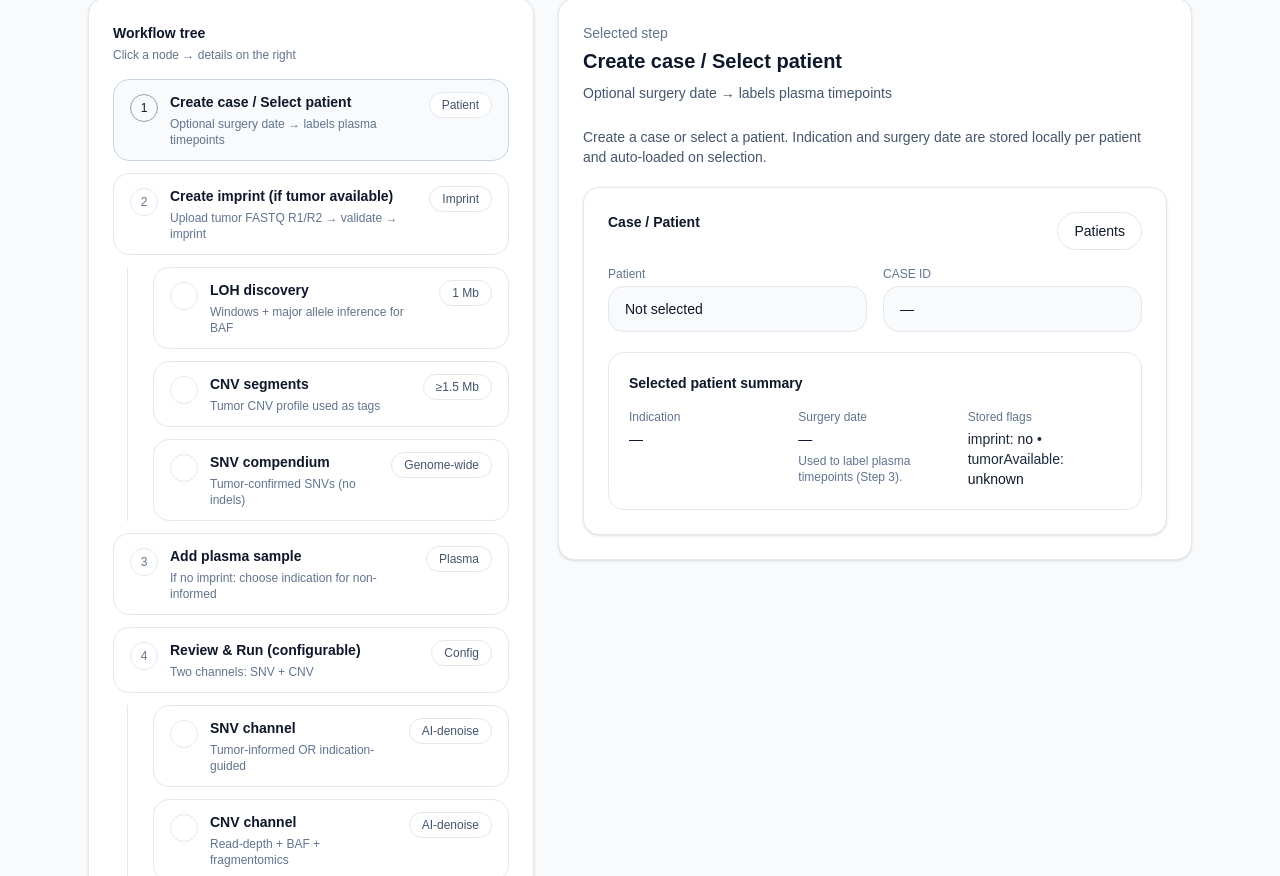
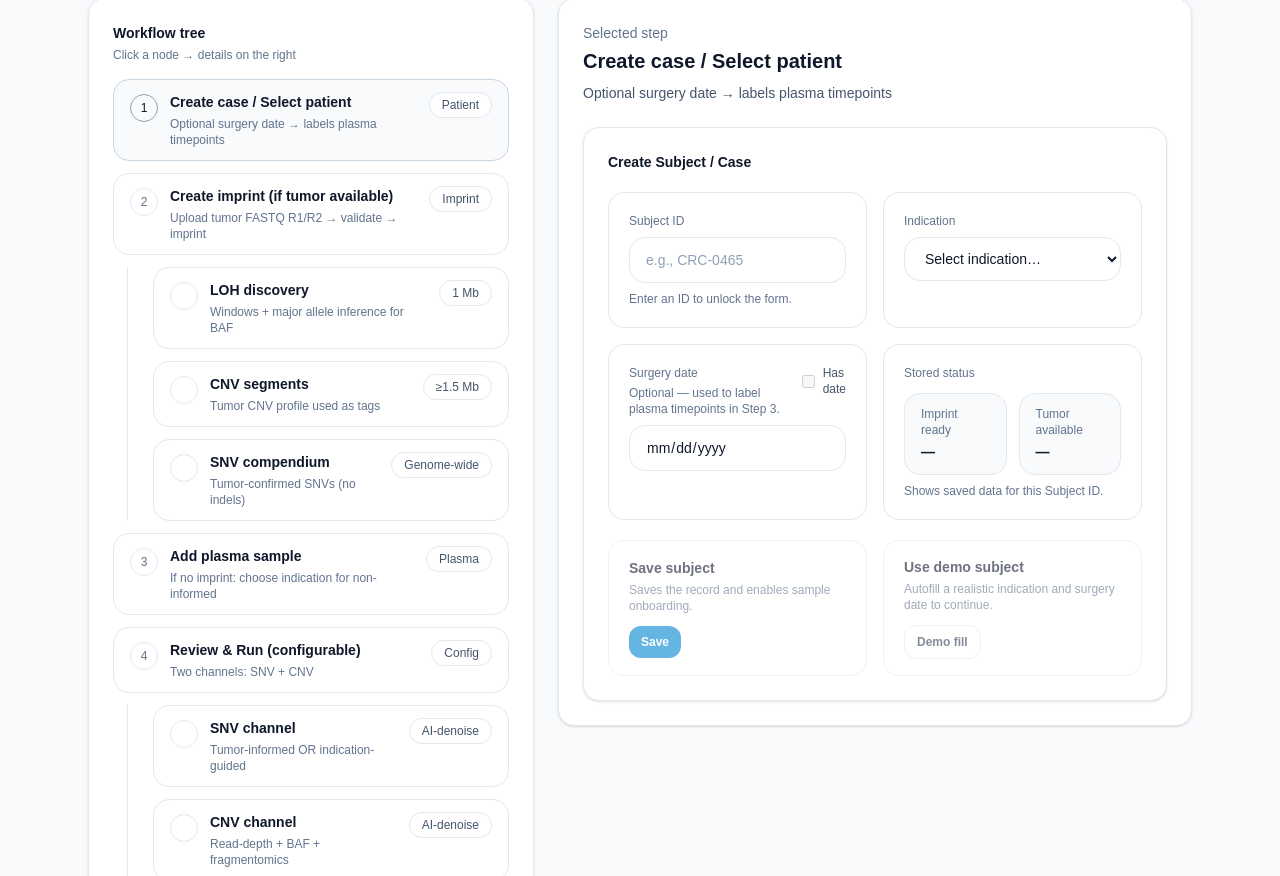
Before and after one commit to kraevgood/bioinf, a Next.js app: page /analysis in a window 1280 px wide. Shown: the part 336-1212 px from the top of the page. Built offline with nearby package versions, Linux system fonts and the light colour scheme.

Commit message:
feat(step1): change MRD step 1

```diff
--- a/src/workflows/mrd/steps/step1.tsx
+++ b/src/workflows/mrd/steps/step1.tsx
@@ -3,187 +3,284 @@
 import React from "react";
 import { Card } from "@/components/ui/Card";
 import { useWorkflow } from "@/components/workflow/WorkflowContext";
-import { PatientsModal } from "@/components/patients/PatientsModal";
 import { PatientsStore, type StoredPatient } from "@/store/patientsStore";
 
+const INDICATION_OPTIONS = [
+  { value: "", label: "Select indication…" },
+  { value: "Colorectal cancer", label: "Colorectal cancer" },
+  { value: "Breast cancer", label: "Breast cancer" },
+  { value: "Lung cancer (NSCLC)", label: "Lung cancer (NSCLC)" },
+  { value: "Ovarian cancer", label: "Ovarian cancer" },
+];
+
 export function Step1() {
-  const {
-    state,
-    setSelectedPatient,
-    setCaseId,
-    setIndication,
-    toggleSurgeryDate,
-    setSurgeryDate,
-  } = useWorkflow();
+  const { state, setSelectedPatient, setCaseId, setIndication, toggleSurgeryDate, setSurgeryDate } =
+    useWorkflow();
 
-  const [patientsOpen, setPatientsOpen] = React.useState(false);
+  // PatientsStore doesn't rerender UI automatically.
   const [storeVersion, setStoreVersion] = React.useState(0);
 
-  const patientId = state.selectedPatient?.id ?? null;
+  // Unlock form only after Case ID has been applied (blur/enter)
+  const [caseApplied, setCaseApplied] = React.useState(() => {
+    const hasCase = !!(state.caseId || "").trim();
+    const hasAnyMeta = !!(state.indication || "").trim() || !!state.surgeryDate || !!state.selectedPatient;
+    return hasCase && hasAnyMeta;
+  });
 
   function findStoredById(id: string): StoredPatient | undefined {
     const key = id.trim().toLowerCase();
+    if (!key) return undefined;
     return PatientsStore.list().find((x) => x.id.trim().toLowerCase() === key);
   }
 
-  // Set surgery-date flag deterministically (no toggle-flip)
   function ensureHasSurgeryDate(desired: boolean) {
     toggleSurgeryDate(desired);
   }
 
-  function onSelectPatient(p: { id: string; label: string }) {
-    setSelectedPatient(p);
-
-    // By default, caseId = selected CASE ID (can be editable later if needed)
-    if (!state.caseId) setCaseId(p.id);
-
-    // Load Step 1 metadata from storage into workflow state (needed for Step 3)
-    const stored = findStoredById(p.id);
-
-    if (stored?.indication !== undefined) {
-      setIndication(stored.indication || "");
+  // If user edits Case ID, lock again until apply happens
+  function onCaseIdChange(v: string) {
+    setCaseId(v);
+    setCaseApplied(false);
   }
 
-    if (stored?.hasSurgeryDate !== undefined) {
+  /**
+   * Auto apply on blur/enter:
+   * - If exists: load stored values
+   * - If not exists: create draft (empty) and unlock
+   */
+  function applyCaseId(raw?: string) {
+    const id = (raw ?? state.caseId ?? "").trim();
+    if (!id) return;
+
+    const stored = findStoredById(id);
+
+    if (stored) {
+      setSelectedPatient({ id: stored.id, label: stored.label || stored.id });
+      setCaseId(stored.id);
+
+      setIndication(stored.indication || "");
+
       ensureHasSurgeryDate(!!stored.hasSurgeryDate);
-    }
-
-    if (stored?.surgeryDate) {
-      // If surgery date exists, the flag must be true
+      if (stored.surgeryDate) {
         ensureHasSurgeryDate(true);
         setSurgeryDate(stored.surgeryDate);
       } else {
-      // If there is no date, keep workflow surgeryDate in sync
         setSurgeryDate("");
       }
 
-    // refresh summary
+      setCaseApplied(true);
+      setStoreVersion((v) => v + 1);
+      return;
+    }
+
+    // New case draft: do not auto-fill
+    setSelectedPatient({ id, label: id });
+    setCaseId(id);
+
+    setIndication("");
+    ensureHasSurgeryDate(false);
+    setSurgeryDate("");
+
+    setCaseApplied(true);
     setStoreVersion((v) => v + 1);
   }
 
-  // Persist Step 1 fields into the patient record when workflow state changes (compatible with edits in the modal)
-  React.useEffect(() => {
-    if (!state.selectedPatient) return;
+  function demoFill() {
+    setIndication("Colorectal cancer");
+    ensureHasSurgeryDate(true);
+
+    const d = new Date();
+    d.setDate(d.getDate() - 30);
+    setSurgeryDate(d.toISOString().slice(0, 10));
+  }
+
+  function saveSubject(): boolean {
+    const caseId = (state.caseId || "").trim();
+    if (!caseId) return false;
+
+    const indicationOk = (state.indication || "").trim().length > 0;
+    const surgeryOk = !state.hasSurgeryDate || !!state.surgeryDate;
+    if (!indicationOk || !surgeryOk) return false;
 
     PatientsStore.upsert({
-      id: state.selectedPatient.id,
-      label: state.selectedPatient.label,
+      id: caseId,
+      label: state.selectedPatient?.label || caseId,
       indication: state.indication || "",
       hasSurgeryDate: state.hasSurgeryDate,
       surgeryDate: state.hasSurgeryDate ? state.surgeryDate : "",
     });
-    // eslint-disable-next-line react-hooks/exhaustive-deps
-  }, [
-    state.selectedPatient?.id,
-    state.indication,
-    state.hasSurgeryDate,
-    state.surgeryDate,
-  ]);
 
-  const stored = patientId ? findStoredById(patientId) : undefined;
+    setStoreVersion((v) => v + 1);
+    return true;
+  }
 
-  const indicationText = stored?.indication ? stored.indication : "—";
-  const surgeryText =
-    stored?.hasSurgeryDate && stored?.surgeryDate ? stored.surgeryDate : "—";
+  const caseId = (state.caseId || "").trim();
+  const hasCaseId = !!caseId;
 
-  const imprintText = stored?.imprintCreated ? "yes" : "no";
+  const fieldsUnlocked = caseApplied;
+
+  const isValid =
+    fieldsUnlocked &&
+    hasCaseId &&
+    (state.indication || "").trim().length > 0 &&
+    (!state.hasSurgeryDate || !!state.surgeryDate);
+
+  const stored = hasCaseId ? findStoredById(caseId) : undefined;
+
+  const imprintText = stored?.imprintCreated ? "Yes" : "No";
   const tumorText =
-    stored?.tumorAvailable === true
-      ? "yes"
-      : stored?.tumorAvailable === false
-      ? "no"
-      : "unknown";
+    stored?.tumorAvailable === true ? "Yes" : stored?.tumorAvailable === false ? "No" : "Unknown";
+
+  // Light/minimal UI helpers
+  const panel = "rounded-2xl border border-slate-200 bg-white p-5";
+  const label = "text-xs font-medium text-slate-500";
+  const input =
+    "mt-2 w-full rounded-2xl border border-slate-200 bg-white px-4 py-3 text-sm text-slate-900 outline-none placeholder:text-slate-400 focus:border-slate-300";
+  const select =
+    "mt-2 w-full rounded-2xl border border-slate-200 bg-white px-4 py-3 text-sm text-slate-900 outline-none focus:border-slate-300";
+  const hint = "mt-2 text-xs text-slate-500";
+
+  const actionCard = "rounded-2xl border border-slate-200 bg-white px-5 py-4 text-left hover:bg-slate-50 transition-colors";
+  const actionTitle = "text-sm font-semibold text-slate-900";
+  const actionSub = "mt-1 text-xs text-slate-500";
+
+  const btnPrimary =
+    "inline-flex items-center justify-center rounded-xl bg-sky-600 px-3 py-2 text-xs font-semibold text-white hover:bg-sky-500 disabled:bg-slate-100 disabled:text-slate-400";
+  const btnSecondary =
+    "inline-flex items-center justify-center rounded-xl border border-slate-200 bg-white px-3 py-2 text-xs font-semibold text-slate-700 hover:bg-slate-50 disabled:bg-slate-50 disabled:text-slate-400";
 
   return (
     <div className="space-y-5">
-      <div className="text-sm text-slate-600">
-        Create a case or select a patient. Indication and surgery date are stored locally per patient and auto-loaded on selection.
+      <Card className="p-6">
+        <div className="text-sm font-semibold text-slate-900">Create Subject / Case</div>
+
+        <div className="mt-5 grid grid-cols-1 gap-4 md:grid-cols-2">
+          {/* Subject ID */}
+          <div className={panel}>
+            <div className={label}>Subject ID</div>
+            <input
+              value={state.caseId}
+              onChange={(e) => onCaseIdChange(e.target.value)}
+              onBlur={(e) => applyCaseId(e.target.value)}
+              onKeyDown={(e) => {
+                if (e.key === "Enter") {
+                  e.preventDefault();
+                  applyCaseId((e.target as HTMLInputElement).value);
+                }
+              }}
+              placeholder="e.g., CRC-0465"
+              className={input}
+            />
+            {!fieldsUnlocked ? <div className={hint}>Enter an ID to unlock the form.</div> : null}
           </div>
 
-      <PatientsModal
-        open={patientsOpen}
-        onClose={() => {
-          setPatientsOpen(false);
-          // After closing the modal, re-render summary (in case details were edited there)
-          setStoreVersion((v) => v + 1);
+          {/* Indication */}
+          <div className={panel}>
+            <div className={label}>Indication</div>
+            <select
+              value={state.indication}
+              onChange={(e) => setIndication(e.target.value)}
+              className={select}
+              disabled={!fieldsUnlocked}
+            >
+              {INDICATION_OPTIONS.map((o) => (
+                <option key={o.label} value={o.value}>
+                  {o.label}
+                </option>
+              ))}
+            </select>
+          </div>
+
+          {/* Surgery date */}
+          <div className={panel}>
+            <div className="flex items-start justify-between gap-3">
+              <div>
+                <div className={label}>Surgery date</div>
+                <div className="mt-1 text-xs text-slate-500">Optional — used to label plasma timepoints in Step 3.</div>
+              </div>
+
+              <label className="flex select-none items-center gap-2 text-xs font-medium text-slate-600">
+                <input
+                  type="checkbox"
+                  checked={state.hasSurgeryDate}
+                  onChange={(e) => {
+                    const v = e.target.checked;
+                    ensureHasSurgeryDate(v);
+                    if (!v) setSurgeryDate("");
                   }}
-        selectedPatientId={state.selectedPatient?.id ?? null}
-        onSelect={onSelectPatient}
+                  disabled={!fieldsUnlocked}
+                />
+                Has date
+              </label>
+            </div>
+
+            <input
+              type="date"
+              value={state.surgeryDate}
+              onChange={(e) => setSurgeryDate(e.target.value)}
+              className={input}
+              disabled={!fieldsUnlocked || !state.hasSurgeryDate}
             />
 
-      <Card className="p-6">
-        <div className="flex items-start justify-between gap-3">
-          <div className="text-sm font-semibold text-slate-900">
-            Case / Patient
+            {fieldsUnlocked && state.hasSurgeryDate && !state.surgeryDate ? (
+              <div className="mt-2 text-xs text-amber-700">Select a surgery date (or disable “Has date”).</div>
+            ) : null}
           </div>
 
-          <button
-            type="button"
-            onClick={() => setPatientsOpen(true)}
-            className="rounded-full border border-slate-200 bg-white px-4 py-2 text-sm hover:border-slate-300"
-          >
-            Patients
-          </button>
-        </div>
+          {/* Stored status */}
+          <div className={panel} key={storeVersion}>
+            <div className={label}>Stored status</div>
 
-        {/* two equal columns */}
-        <div className="mt-4 grid grid-cols-1 gap-4 md:grid-cols-2">
-          <div>
-            <div className="mb-1 text-xs text-slate-500">Patient</div>
-            <div className="rounded-2xl border border-slate-200 bg-slate-50 px-4 py-3 text-sm font-medium text-slate-900">
-              {state.selectedPatient?.label || "Not selected"}
+            <div className="mt-3 grid grid-cols-2 gap-3">
+              <div className="rounded-2xl border border-slate-200 bg-slate-50 px-4 py-3">
+                <div className={label}>Imprint ready</div>
+                <div className="mt-1 text-sm font-semibold text-slate-900">
+                  {fieldsUnlocked && hasCaseId ? imprintText : "—"}
                 </div>
               </div>
 
-          <div>
-            <div className="mb-1 text-xs text-slate-500">CASE ID</div>
-            <div className="rounded-2xl border border-slate-200 bg-slate-50 px-4 py-3 text-sm font-medium text-slate-900">
-              {state.selectedPatient?.id || "—"}
+              <div className="rounded-2xl border border-slate-200 bg-slate-50 px-4 py-3">
+                <div className={label}>Tumor available</div>
+                <div className="mt-1 text-sm font-semibold text-slate-900">
+                  {fieldsUnlocked && hasCaseId ? tumorText : "—"}
                 </div>
               </div>
             </div>
 
-        {/* summary */}
-        <div
-          className="mt-5 rounded-2xl border border-slate-200 bg-white p-5"
-          key={storeVersion}
-        >
-          <div className="text-sm font-semibold text-slate-900">
-            Selected patient summary
-          </div>
-
-          <div className="mt-4 grid grid-cols-1 gap-4 md:grid-cols-3">
-            <div>
-              <div className="text-xs text-slate-500">
-                Indication
-              </div>
-              <div className="mt-1 text-sm font-medium text-slate-900">
-                {indicationText}
+            <div className={hint}>Shows saved data for this Subject ID.</div>
           </div>
         </div>
 
-            <div>
-              <div className="text-xs text-slate-500">Surgery date</div>
-              <div className="mt-1 text-sm font-medium text-slate-900">
-                {surgeryText}
+        {/* Action cards (2) */}
+        <div className="mt-5 grid grid-cols-1 gap-4 md:grid-cols-2">
+          <button
+            type="button"
+            onClick={() => saveSubject()}
+            disabled={!isValid}
+            className={[actionCard, isValid ? "cursor-pointer" : "opacity-60 cursor-not-allowed"].join(" ")}
+          >
+            <div className={actionTitle}>Save subject</div>
+            <div className={actionSub}>Saves the record and enables sample onboarding.</div>
+            <div className="mt-3">
+              <span className={btnPrimary}>Save</span>
             </div>
-              <div className="mt-1 text-xs text-slate-500">
-                Used to label plasma timepoints (Step 3).
+          </button>
+
+          <button
+            type="button"
+            onClick={demoFill}
+            disabled={!fieldsUnlocked}
+            className={[
+              actionCard,
+              fieldsUnlocked ? "cursor-pointer" : "opacity-60 cursor-not-allowed",
+            ].join(" ")}
+          >
+            <div className={actionTitle}>Use demo subject</div>
+            <div className={actionSub}>Autofill a realistic indication and surgery date to continue.</div>
+            <div className="mt-3">
+              <span className={btnSecondary}>Demo fill</span>
             </div>
-            </div>
-
-            <div>
-              <div className="text-xs text-slate-500">Stored flags</div>
-              <div className="mt-1 text-sm text-slate-800">
-                imprint:{" "}
-                <span className="font-medium text-slate-900">
-                  {imprintText}
-                </span>{" "}
-                • tumorAvailable:{" "}
-                <span className="font-medium text-slate-900">{tumorText}</span>
-              </div>
-            </div>
-          </div>
+          </button>
         </div>
       </Card>
     </div>
```
Lines whose indentation alone changed are shown as unchanged.
